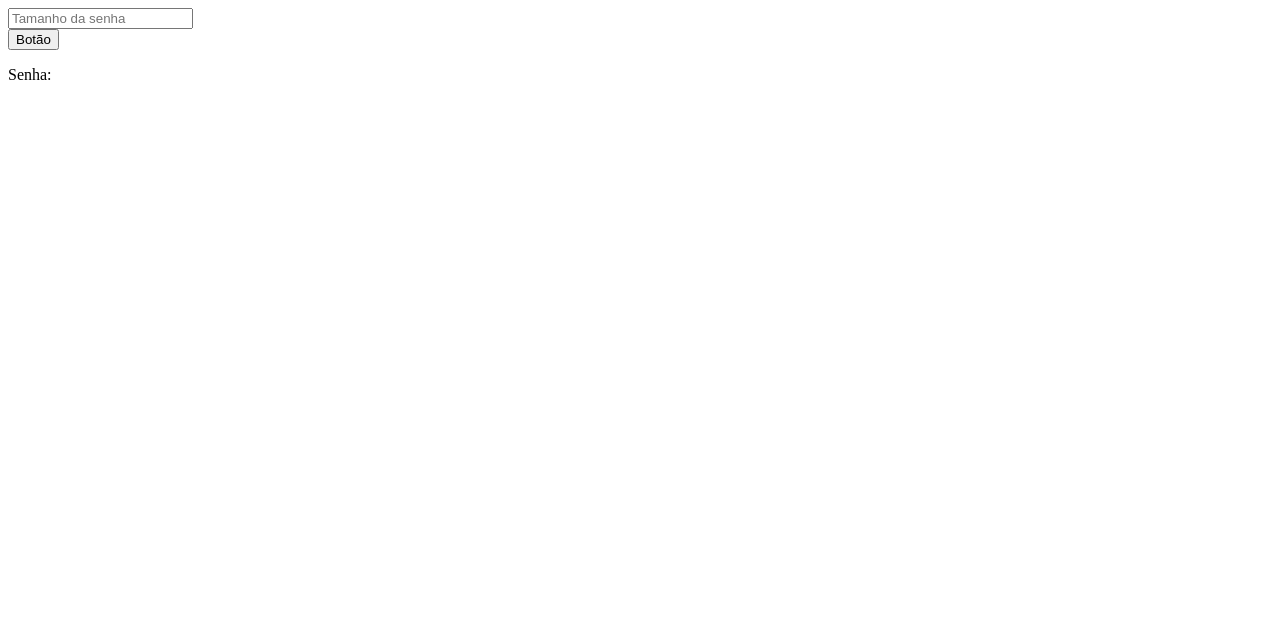
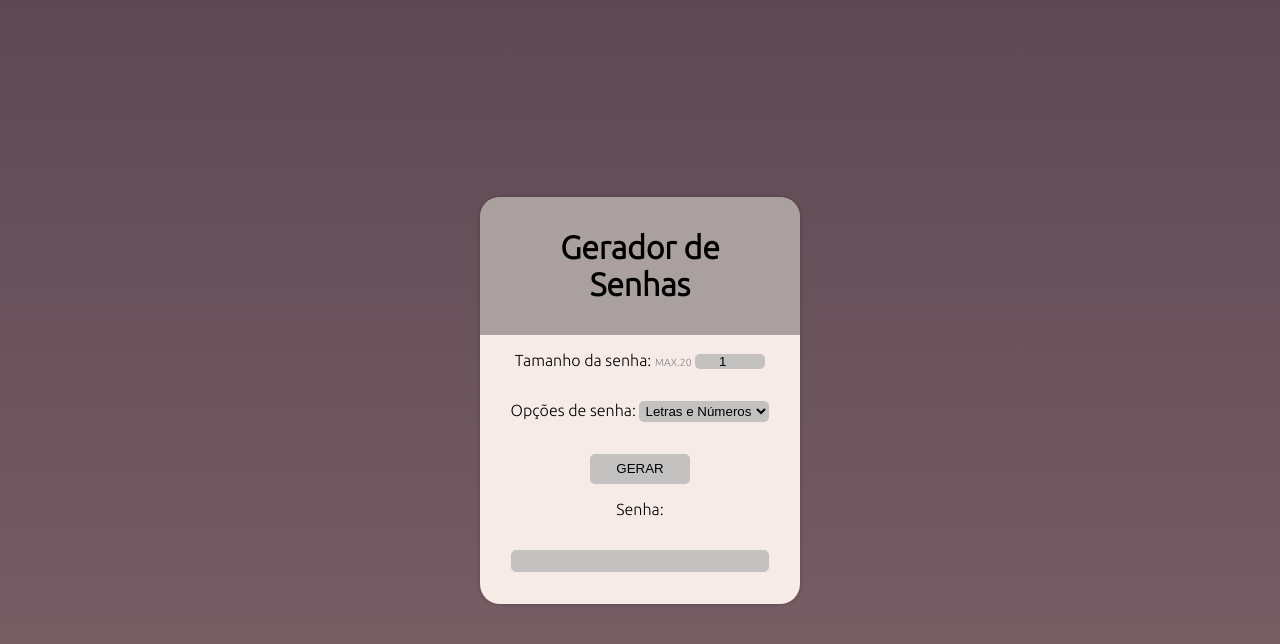
Before and after one commit to Deyweson/gerador-de-senhas, a plain HTML site: page index.html in a window 1280 px wide. Drawn offline with Linux system fonts and the light colour scheme.

Commit message:
Finalização do projeto

```diff
--- a/index.html
+++ b/index.html
@@ -4,13 +4,32 @@
     <meta charset="UTF-8">
     <meta http-equiv="X-UA-Compatible" content="IE=edge">
     <meta name="viewport" content="width=device-width, initial-scale=1.0">
-    <title>Document</title>
+    <link rel="stylesheet" href="style.css">
+    <title>Gerador de Senhas</title>
 </head>
 <body>
-    <input type="number" id="len" placeholder="Tamanho da senha">
-    <br>
-    <button onclick="createNewPassword()">Botão</button>
-    <p id="password">Senha:</p>
+    <section class="container">
+        <div class="main">
+
+            <h1 class="titulo">Gerador de Senhas</h1>
+
+            <label class="label">Tamanho da senha: <span class="max">MAX.20</span>
+                <input class="senhaTamanho" type="number" value="1" id="len" >
+            </label>
+
+            <label class="label">Opções de senha:
+                <select id="tipoSenha">
+                    <option value="caracteres">Letras e Números</option>
+                    <option value="letras">Apenas Letras</option>
+                    <option value="num">Apenas Números</option>
+                </select>
+            </label>
+
+            <button class="botao" onclick="novaSenha()">GERAR</button>
+            <p>Senha:</p>
+            <p id="senha" class="senha"></p>
+        </div>
+    </section>
     <script src="index.js"></script>
 </body>
 </html>
--- a/index.js
+++ b/index.js
@@ -1,22 +1,44 @@
 let caracteres = ['0','1','2','3','4','5','6','7','8','9','a','b','c','d','e','f','g','h','i','j','l','k','m','n','o','p','q','r','s','t','u','v','x','z','0','1','2','3','4','5','6','7','8','9','A','B','C','D','E','F','G','H','I','J','L','M','N','O','P','Q','R','S','T','U','V','X','W','Z','0','1','2','3','4','5','6','7','8','9'];
+
+let apenasNumeros = ['0','1','2','3','4','5','6','7','8','9'];
+
+let apenasLetras = ['a','b','c','d','e','f','g','h','i','j','l','k','m','n','o','p','q','r','s','t','u','v','x','z','A','B','C','D','E','F','G','H','I','J','L','M','N','O','P','Q','R','S','T','U','V','X','W','Z'];
 
 let senha = '';
 
-
-function getRandomInt(max){
+function random(max){
     return Math.floor(Math.random() * max);
 }
 
- function createNewPassword(){
+ function novaSenha(){
 
-    let tamanho = document.getElementById("len");
-    let tamanho1 =  parseInt(tamanho.value);
+    let Tamanho = document.getElementById("len");
+    let tamanhoSenha =  parseInt(Tamanho.value);
+    let senhaOpcao = document.getElementById("tipoSenha").value;
 
     senha = '';
-    for (let i = 0; i < tamanho1; i++) {
-        let letra = caracteres[getRandomInt(78)];
-        senha = senha + letra;
+
+    if (senhaOpcao === 'letras'){
+        for (let i = 0; i < tamanhoSenha; i++) {
+            let letra = apenasLetras[random(48)];
+            senha = senha + letra;
+        }
+    } else if (senhaOpcao == 'num'){
+        for (let i = 0; i < tamanhoSenha; i++) {
+            let letra = apenasNumeros[random(10)];
+            senha = senha + letra;
+        }
+    } else if('caracteres') {
+        for (let i = 0; i < tamanhoSenha; i++) {
+            let letra = caracteres[random(78)];
+            senha = senha + letra;
+        }
     }
 
-    document.querySelector("#password").innerHTML = `Senha: ${senha}`;
+    if (tamanhoSenha > 20){
+        document.querySelector("#senha").innerHTML = ``;
+    } else {
+        document.querySelector("#senha").innerHTML = `${senha}`;
+    }
+
  }
--- /dev/null
+++ b/style.css
@@ -0,0 +1,93 @@
+@import url('https://fonts.googleapis.com/css2?family=Ubuntu:wght@300&display=swap');
+
+*{
+    margin: 0;
+    padding: 0;
+    box-sizing: 0;
+}
+
+body{
+    width: 100vw;
+    height: 100vh;
+
+    background-image: linear-gradient(#5D4954, #7D6167);
+
+    font-family: 'Ubuntu', sans-serif;
+
+
+}
+.container{
+    display: flex;
+    height: 100vh;
+    flex-direction: row;
+    justify-content: center;
+    align-items: center;
+
+}
+.main{
+    display: flex;
+
+    flex-direction: column;
+
+    text-align: center;
+
+    width: 20rem;
+
+    box-shadow: 0px 0px 4px 0px rgba(0, 0, 0, 0.233);
+    border-radius: 20px;
+    background-color: #F7EBE8;
+
+}
+.titulo{
+    font-size: 2em;
+    padding: 10%;
+    background-color: #44414070;
+    border-radius: 20px 20px 0 0;
+}
+.label{
+    margin: 5%;
+}
+.senhaTamanho{
+    text-align: center;
+    width: 70px;
+    background-color: #c4c1c1;
+    border-style: hidden;
+    border-radius: 5px;
+    -webkit-appearance: none;
+    -moz-appearance: textfield;
+}
+#tipoSenha{
+    background-color: #c4c1c1;
+    border-style: hidden;
+    border-radius: 5px;
+    padding: 2px;
+}
+.botao{
+    width: 30%;
+    margin: 5% auto;
+
+    background-color: #c4c1c1;
+    border-style: hidden;
+    border-radius: 5px;
+    width: 100px;
+    height: 30px;
+}
+.botao:hover{
+    background-color: #3a3837b6;
+    cursor: pointer;
+}
+.senha{
+    margin: 10% auto;
+    border: 1px solid #c4c1c1;
+    background-color: #c4c1c1;
+    border-radius: 5px;
+    height: 20px;
+    width: 80%;
+
+
+
+}
+.max{
+    font-size: 0.65em;
+    color: gray;
+}
```
